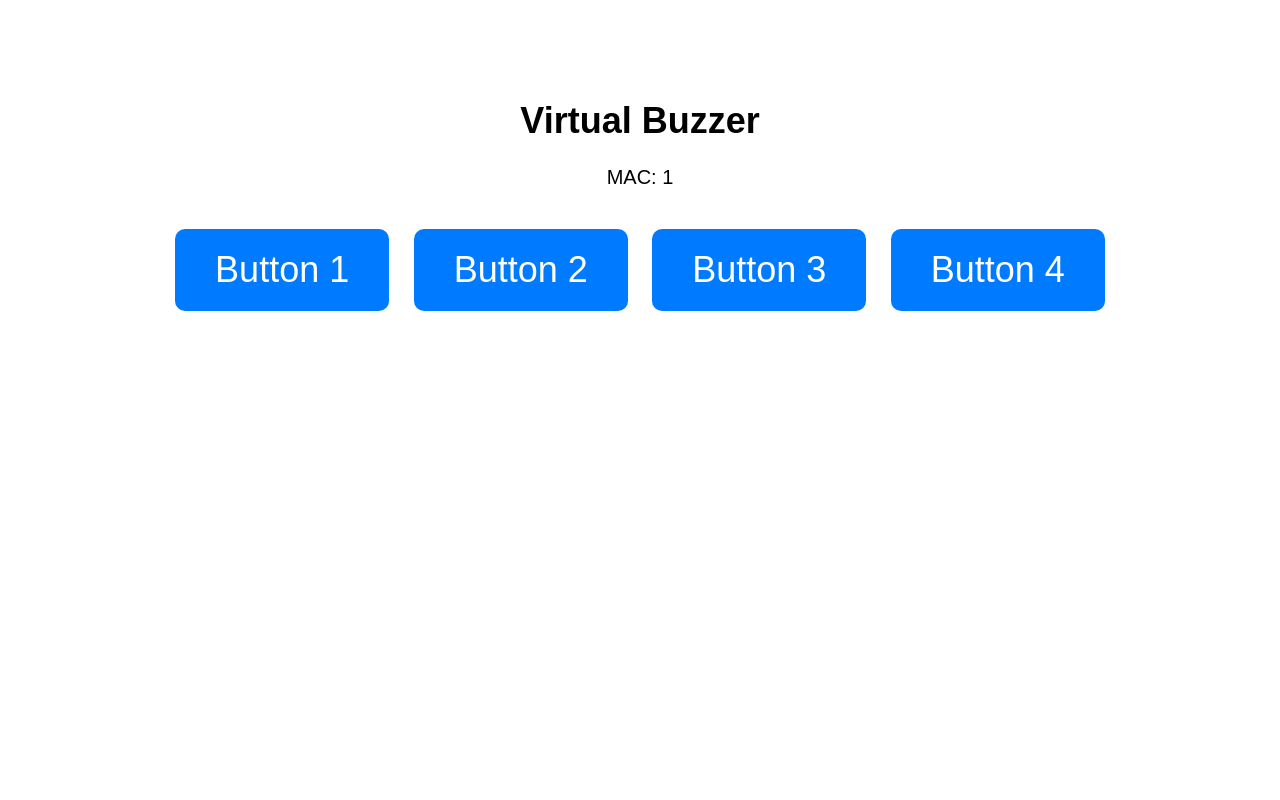
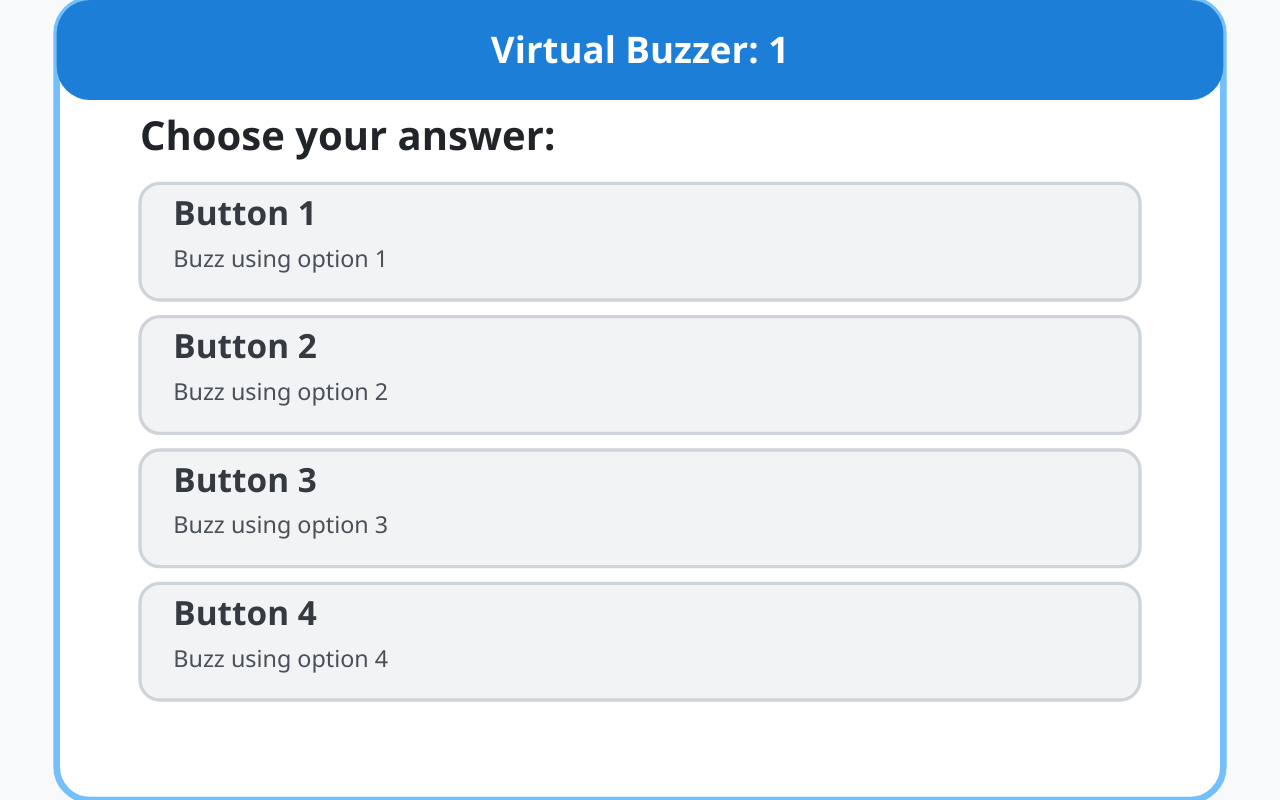
Before and after one commit to sikaxn/esp-buzzer, a Flask app: page /buzzer/1 in a window 1280 px wide. Run offline with Flask 3, Linux system fonts and the light colour scheme; parts of the project's set-up code (start-up, migrations or seed data) failed here and were passed over.

Commit message:
Update virtual_buzzer.html

```diff
--- a/game-runtime/templates/virtual_buzzer.html
+++ b/game-runtime/templates/virtual_buzzer.html
@@ -1,47 +1,122 @@
 <!DOCTYPE html>
-<html>
+<html lang="en">
 <head>
+  <meta charset="UTF-8">
   <title>Virtual Buzzer {{ id_number }}</title>
+  <meta name="viewport" content="width=device-width, initial-scale=1.0">
   <style>
-    body {
-      font-family: sans-serif;
-      text-align: center;
-      margin-top: 100px;
+    html, body {
+      margin: 0;
+      padding: 0;
+      background: #f8f9fa;
+      font-family: "Segoe UI", sans-serif;
     }
-    h1 {
-      font-size: 36px;
+
+    svg {
+      width: 100%;
+      height: 100vh;
+      display: block;
     }
-    p {
-      font-size: 20px;
-    }
-    .button-container {
-      margin-top: 30px;
-    }
-    button {
-      font-size: 36px;
-      padding: 20px 40px;
-      margin: 10px;
-      background-color: #007bff;
-      color: white;
-      border: none;
-      border-radius: 10px;
+
+    .option-button {
       cursor: pointer;
     }
-    button:active {
-      background-color: #0056b3;
+
+    .outer-box {
+      fill: white;
+      stroke: #74c0fc;
+      stroke-width: 4;
+      rx: 20;
+      ry: 20;
+    }
+
+    .top-bar {
+      fill: #1c7ed6;
+      rx: 20;
+      ry: 20;
+    }
+
+    .question-text {
+      font-size: 24px;
+      fill: #212529;
+      font-weight: bold;
+    }
+
+    .option {
+      fill: #f1f3f5;
+      stroke: #ced4da;
+      stroke-width: 2;
+      rx: 12;
+      ry: 12;
+    }
+
+    .option-selected {
+      fill: #69db7c;
+      stroke: #38b24d;
+      stroke-width: 8;
+      rx: 12;
+      ry: 12;
+    }
+
+    .label {
+      font-size: 20px;
+      font-weight: bold;
+      fill: #343a40;
+    }
+
+    .label-selected {
+      fill: white;
+    }
+
+    .subtext {
+      font-size: 14px;
+      fill: #495057;
+    }
+
+    .top-label {
+      font-size: 22px;
+      fill: white;
+      font-weight: bold;
+      text-anchor: middle;
+      dominant-baseline: middle;
     }
   </style>
 </head>
 <body>
-  <h1>Virtual Buzzer</h1>
-  <p>MAC: {{ id_number }}</p>
+  <svg viewBox="0 0 700 480" preserveAspectRatio="xMidYMid meet" xmlns="http://www.w3.org/2000/svg">
+    <rect x="0" y="0" width="700" height="480" class="outer-box"/>
+    <rect x="0" y="0" width="700" height="60" class="top-bar"/>
+    <text x="350" y="32" class="top-label">Virtual Buzzer: {{ id_number }}</text>
+    <text x="50" y="90" class="question-text">Choose your answer:</text>
 
-  <div class="button-container">
-    <button onclick="sendBuzz(1)">Button 1</button>
-    <button onclick="sendBuzz(2)">Button 2</button>
-    <button onclick="sendBuzz(3)">Button 3</button>
-    <button onclick="sendBuzz(4)">Button 4</button>
-  </div>
+    <!-- Button 1 -->
+    <g class="option-button" id="button1" data-button="1">
+      <rect x="50" y="110" width="600" height="70" class="option"/>
+      <text x="70" y="135" class="label">Button 1</text>
+      <text x="70" y="160" class="subtext">Buzz using option 1</text>
+    </g>
+
+    <!-- Button 2 -->
+    <g class="option-button" id="button2" data-button="2">
+      <rect x="50" y="190" width="600" height="70" class="option"/>
+      <text x="70" y="215" class="label">Button 2</text>
+      <text x="70" y="240" class="subtext">Buzz using option 2</text>
+    </g>
+
+    <!-- Button 3 -->
+    <g class="option-button" id="button3" data-button="3">
+      <rect x="50" y="270" width="600" height="70" class="option"/>
+      <text x="70" y="295" class="label">Button 3</text>
+      <text x="70" y="320" class="subtext">Buzz using option 3</text>
+    </g>
+
+    <!-- Button 4 -->
+    <g class="option-button" id="button4" data-button="4">
+      <rect x="50" y="350" width="600" height="70" class="option"/>
+      <text x="70" y="375" class="label">Button 4</text>
+      <text x="70" y="400" class="subtext">Buzz using option 4</text>
+    </g>
+  </svg>
 
   <script>
     function sendBuzz(buttonNumber) {
@@ -56,6 +131,45 @@
         console.log("Buzz sent:", data);
       }).catch(console.error);
     }
+
+    function pressButton(buttonNumber) {
+      const group = document.getElementById(`button${buttonNumber}`);
+      const rect = group.querySelector("rect");
+      const label = group.querySelector(".label");
+      rect.setAttribute("class", "option-selected");
+      label.setAttribute("class", "label label-selected");
+    }
+
+    function releaseButton(buttonNumber) {
+      const group = document.getElementById(`button${buttonNumber}`);
+      const rect = group.querySelector("rect");
+      const label = group.querySelector(".label");
+      rect.setAttribute("class", "option");
+      label.setAttribute("class", "label");
+    }
+
+    // Setup all buttons for both mouse and touch
+document.querySelectorAll(".option-button").forEach(group => {
+  const buttonNumber = parseInt(group.dataset.button);
+
+  group.addEventListener("mousedown", () => pressButton(buttonNumber));
+  group.addEventListener("mouseup", () => {
+    releaseButton(buttonNumber);
+    sendBuzz(buttonNumber); // FIXED: now sends on mouseup
+  });
+  group.addEventListener("mouseleave", () => releaseButton(buttonNumber));
+
+  group.addEventListener("touchstart", (e) => {
+    e.preventDefault(); // Prevent ghost click
+    pressButton(buttonNumber);
+  }, { passive: false });
+
+  group.addEventListener("touchend", () => {
+    releaseButton(buttonNumber);
+    sendBuzz(buttonNumber); // already correct
+  });
+});
+
   </script>
 </body>
 </html>
```
